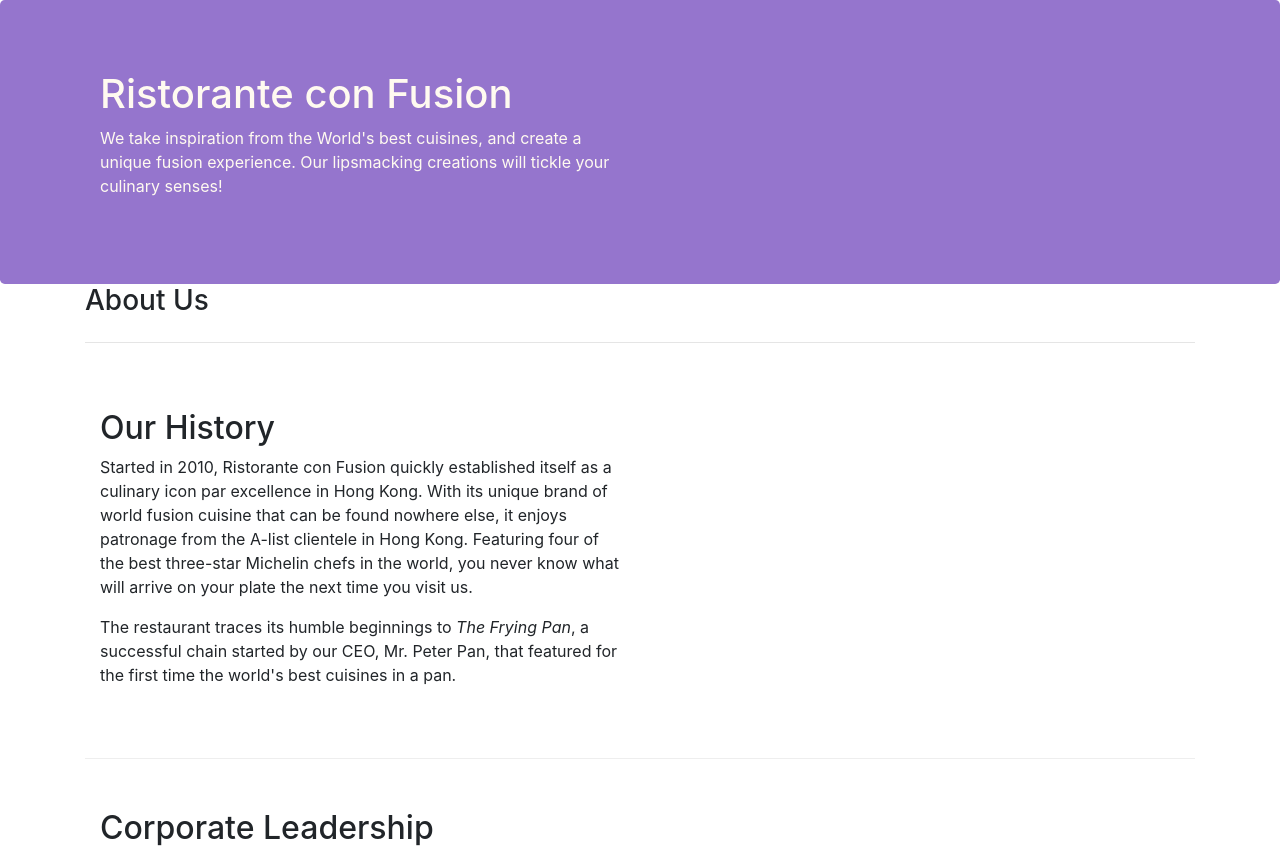
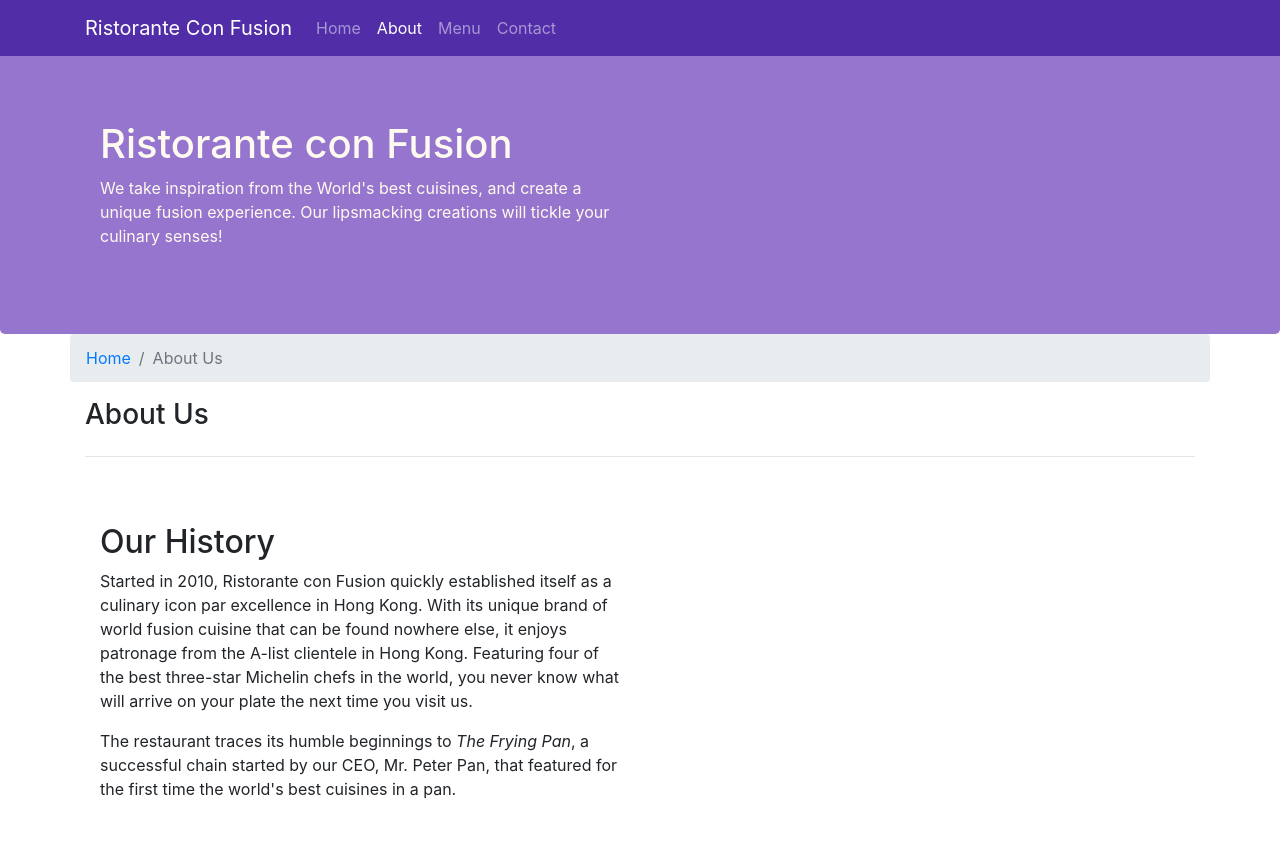
Before and after one commit to nobuhiroK/conFusion, a website: page aboutus.html in a window 1280 px wide. Shown: the top 850 px of the page. Drawn offline with nearby package versions, Linux system fonts and the light colour scheme.

Commit message:
Navbar and Breadcrumbs

```diff
--- a/aboutus.html
+++ b/aboutus.html
@@ -15,6 +15,24 @@
 </head>
 
 <body>
+    <nav class="navbar navbar-dark navbar-expand-sm fixed-top">
+        <div class="container">
+            <button class="navbar-toggler" type="button" data-toggle="collapse" data-target="#Navbar">
+                <span class="navbar-toggler-icon"></span>
+            </button>
+
+           <a class="navbar-brand" href="#">Ristorante Con Fusion</a>
+                <div class="collapse navbar-collapse" id="Navbar">
+                    <ul class="navbar-nav mr-auto">
+                        <li class="nav-item"><a class="nav-link" href="./index.html">Home</a></li>
+                        <li class="nav-item active"><a class="nav-link" href="./#">About</a></li>
+                        <li class="nav-item"><a class="nav-link" href="#">Menu</a></li>
+                        <li class="nav-item"><a class="nav-link" href="#">Contact</a></li>
+                    </ul>
+                </div>
+        </div>
+    </nav>
+
 
     <header class="jumbotron">
         <div class="container">
@@ -31,6 +49,10 @@
 
     <div class="container">
         <div class="row">
+            <ol class="col-12 breadcrumb">
+                <li class="breadcrumb-item"><a href="./index.html">Home</a></li>
+                <li class="breadcrumb-item active">About Us</li>
+            </ol>
             <div class="col-12">
                <h3>About Us</h3>
             </div>
--- a/css/styles.css
+++ b/css/styles.css
@@ -27,3 +27,12 @@ address{
     margin:0px;
     color:#0f0f0f;
 }
+
+body{
+    padding:50px 0px 0px 0px;
+    z-index:0;
+}
+
+.navbar-dark {
+     background-color: #512DA8;
+}
```
Also changed, not shown: index.html (+17 -0 lines).
